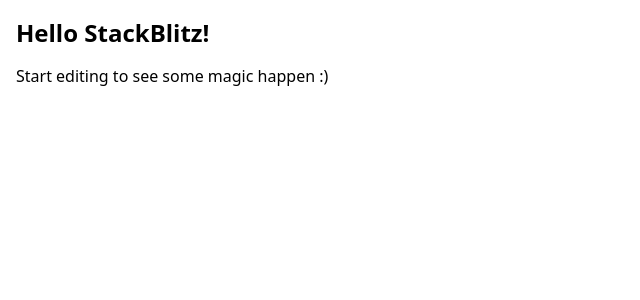
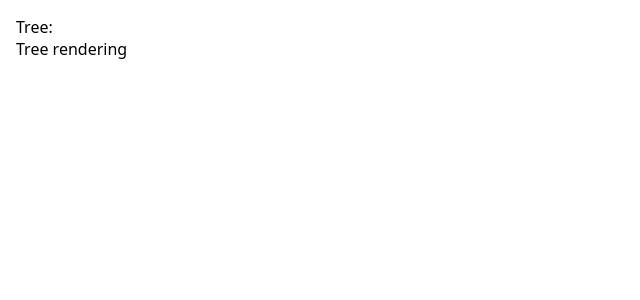
Before and after one commit to aviralrabbit1/react-interview-problems, a React (Create React App) app: page / in a window 1280 px wide. Shown: the top 300 px of the page, without its empty margins (0-640 px from the left). Built offline with nearby package versions, Linux system fonts and the light colour scheme.

Commit message:
Sample data, Datatype, function setup

```diff
--- a/src/App.tsx
+++ b/src/App.tsx
@@ -1,12 +1,12 @@
 import { FC } from 'react';
+import Tree from './Folder-Tree-structure-display/Tree';
 
 import './style.css';
 
 export const App: FC<{ name: string }> = ({ name }) => {
   return (
     <div>
-      <h1>Hello {name}!</h1>
-      <p>Start editing to see some magic happen :)</p>
+      <Tree/>
     </div>
   );
 };
--- /dev/null
+++ b/src/Folder-Tree-structure-display/Tree.tsx
@@ -0,0 +1,61 @@
+// Render a Tree structure of folder/file
+
+const files = {
+  children: [
+    {
+      name: 'public',
+      children: [
+        'index.html',
+      ]
+    },
+    {
+      name: 'src',
+      children: [
+        {
+          name: 'Folder-Tree-strcuture-display',
+          children: [
+            {
+              name: 'Tree.tsx',
+            }
+          ]
+        },
+        {
+          name: 'App.tsx',
+        },
+        {
+          name: 'index.tsx',
+        }
+      ]
+    },
+    {
+      name: 'package.json',
+    },
+    {
+      name: 'Readme.md',
+    }
+  ]
+};
+
+type TEntry = {
+  name: string,
+  children?: TEntry[]
+}
+
+function Node({ name, children}: TEntry){
+  return (
+    <div>
+      Individual items
+    </div>
+  )
+}
+
+export default function Tree() {
+  return (
+    <div>
+      Tree:
+      <div>
+        Tree rendering
+      </div>
+    </div>
+  )
+}
```
